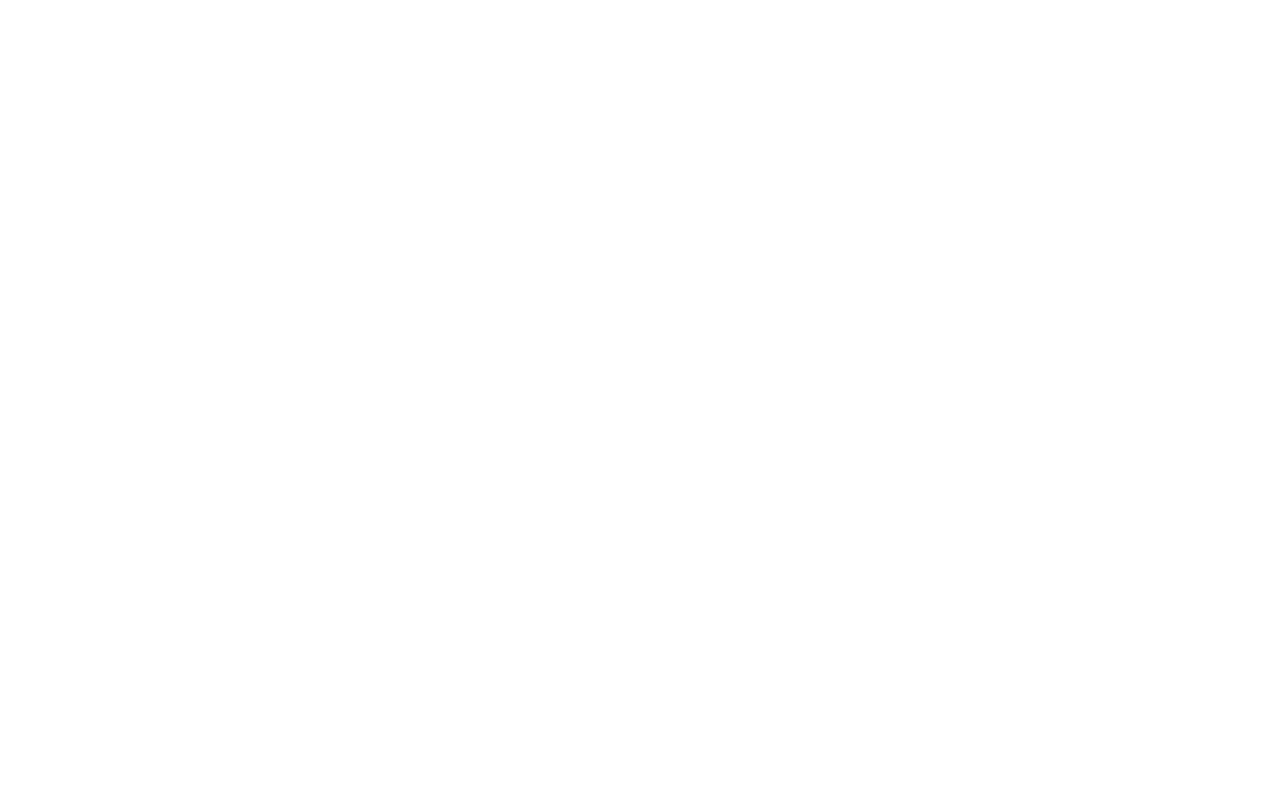
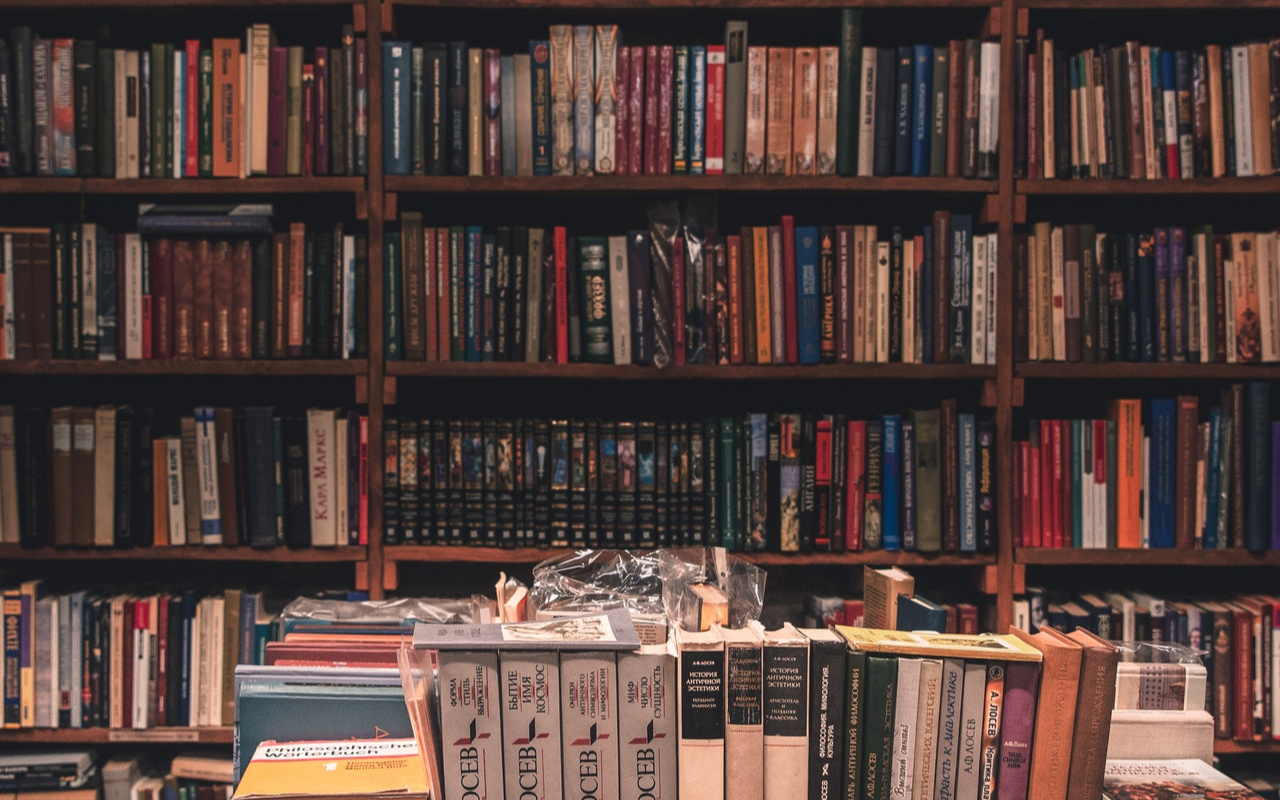
Before and after one commit to mauriciocrecencio/mybooks, a React (Create React App) app: page / in a window 1280 px wide. Built offline with nearby package versions, Linux system fonts and the light colour scheme.

Commit message:
add global background to body

```diff
--- a/src/styles/global.ts
+++ b/src/styles/global.ts
@@ -1,6 +1,12 @@
 import { createGlobalStyle } from 'styled-components'
+import backgroundImage from '../assets/images/background-image.jpg'
 
 export default createGlobalStyle`
+  body {
+    background-position: center;
+    background-image: url(${backgroundImage});
+    height: 100vh;
+  }
   * {
     margin: 0;
     padding: 0;
```
Also changed, not shown: src/assets/images/background-image.jpg (added).
